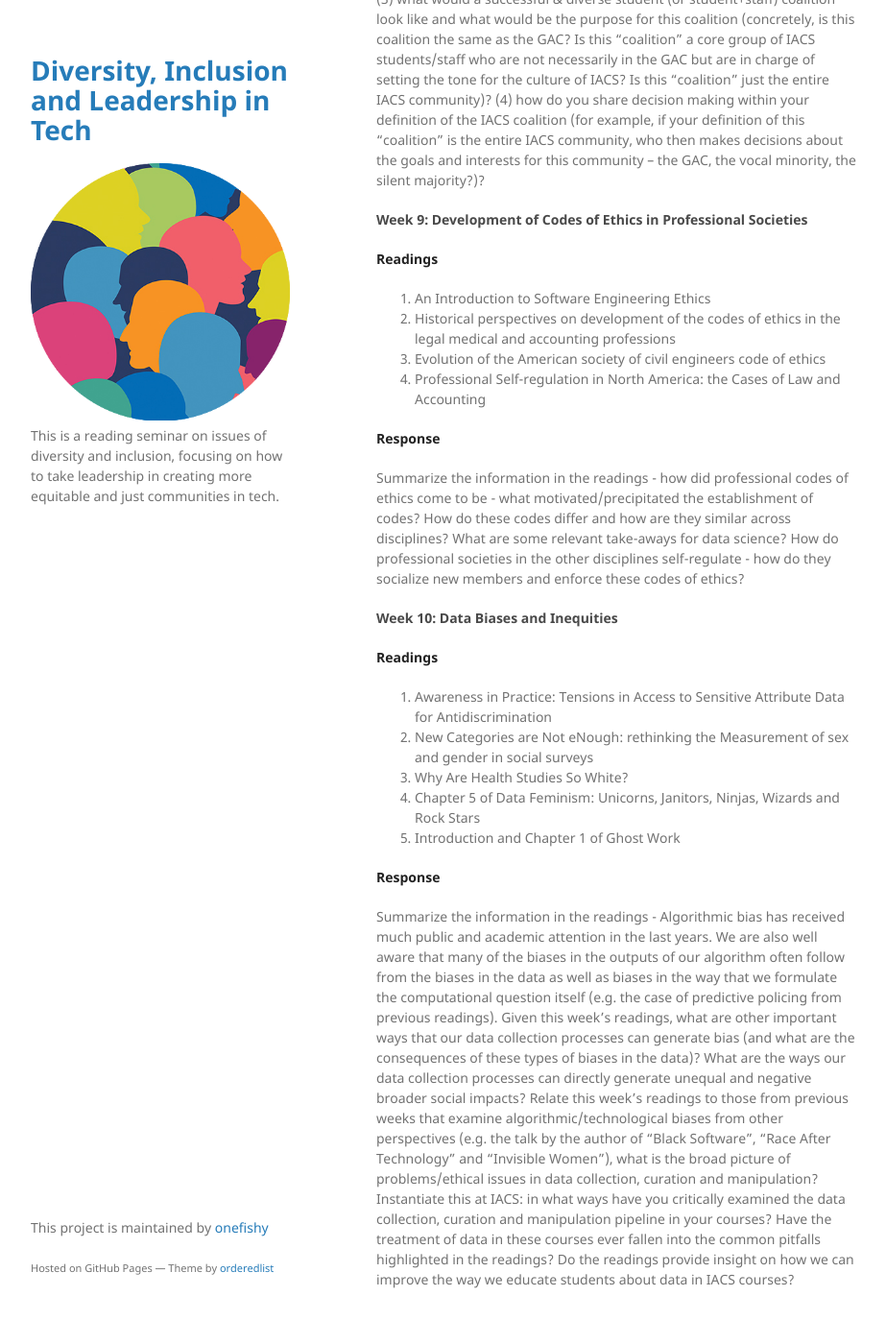
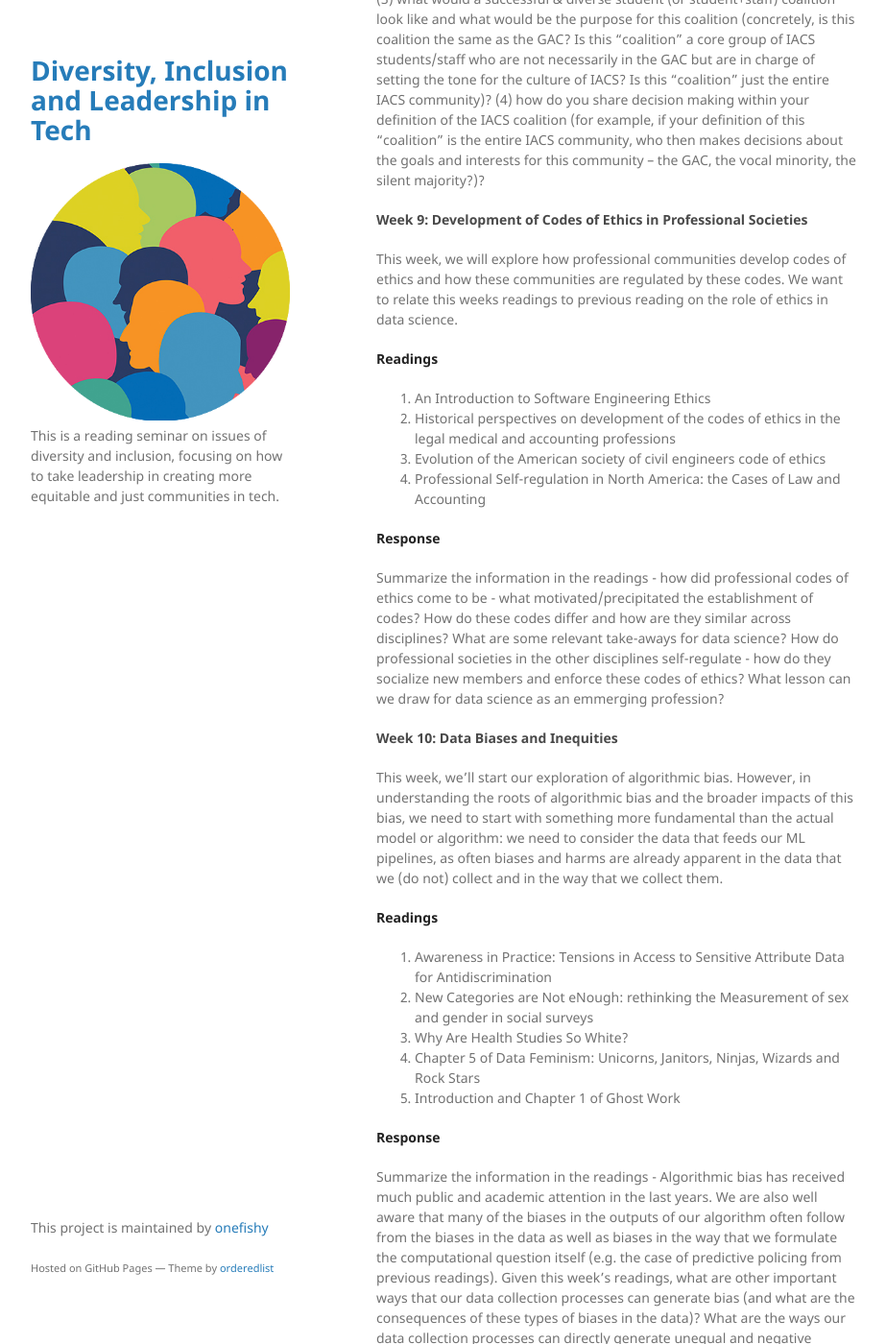
Before and after one commit to onefishy/DIL_in_tech, a Jekyll site: the page built from schedule.md, in a window 1280 px wide and 1400 px high, scrolled down 3654 px. Shown: the whole window at 96% size, without its empty margins (178-1101 px from the left). Built offline with Jekyll 4.4.1, drawn with Linux system fonts in a browser that asks for light colours; our own code applies the rules of GitHub Pages for plain Markdown files.

Commit message:
Update schedule.md

```diff
--- a/schedule.md
+++ b/schedule.md
@@ -103,6 +103,7 @@ Summarize the readings -- what are some "best practices" for coalition building?
 
 
 #### Week 9: Development of Codes of Ethics in Professional Societies
+This week, we will explore how professional communities develop codes of ethics and how these communities are regulated by these codes. We want to relate this weeks readings to previous reading on the role of ethics in data science.
 
 **Readings**
 
@@ -113,10 +114,11 @@ Summarize the readings -- what are some "best practices" for coalition building?
 
 **Response**
 
-Summarize the information in the readings - how did professional codes of ethics come to be - what motivated/precipitated the establishment of codes? How do these codes differ and how are they similar across disciplines? What are some relevant take-aways for data science? How do professional societies in the other disciplines self-regulate - how do they socialize new members and enforce these codes of ethics?
+Summarize the information in the readings - how did professional codes of ethics come to be - what motivated/precipitated the establishment of codes? How do these codes differ and how are they similar across disciplines? What are some relevant take-aways for data science? How do professional societies in the other disciplines self-regulate - how do they socialize new members and enforce these codes of ethics? What lesson can we draw for data science as an emmerging profession?
 
 
 #### Week 10: Data Biases and Inequities
+This week, we'll start our exploration of algorithmic bias. However, in understanding the roots of algorithmic bias and the broader impacts of this bias, we need to start with something more fundamental than the actual model or algorithm: we need to consider the data that feeds our ML pipelines, as often biases and harms are already apparent in the data that we (do not) collect and in the way that we collect them.
 
 **Readings**
 
```
